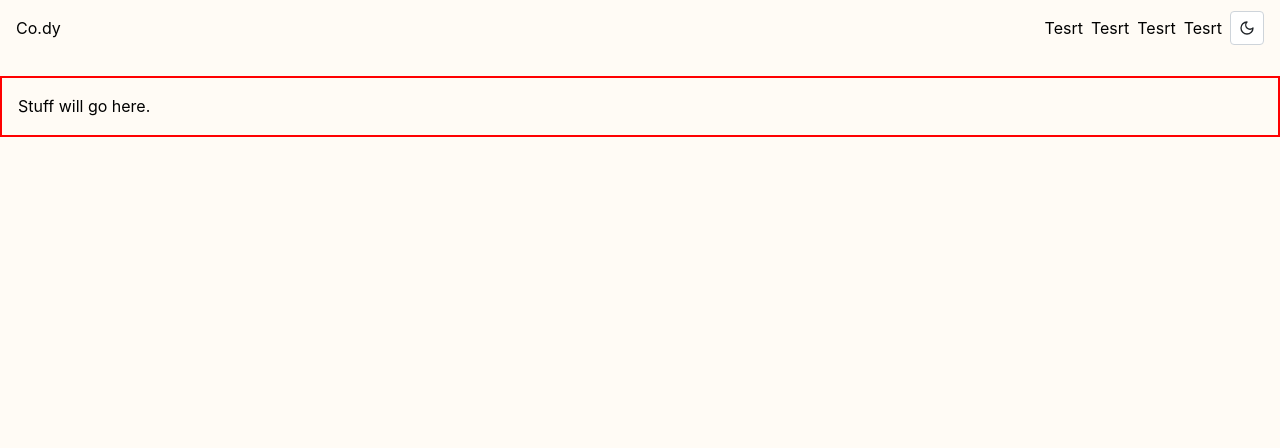
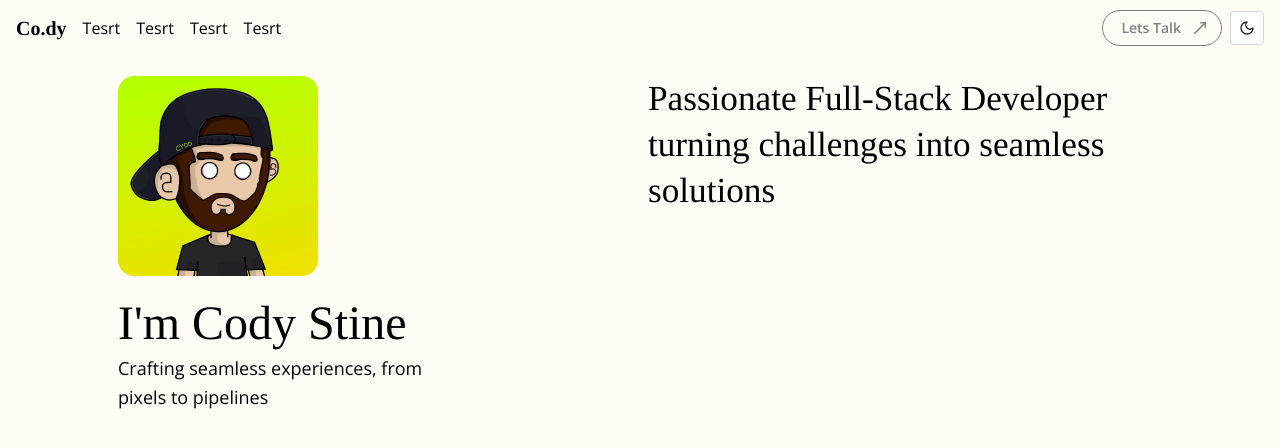
Before and after one commit to CydoEntis/co.dy, a React (Vite) app: page / in a window 1280 px wide. Shown: the top 448 px of the page. Built offline with nearby package versions, Linux system fonts and the light colour scheme.

Commit message:
Roughed out the main content of the app

```diff
--- a/src/App.tsx
+++ b/src/App.tsx
@@ -1,9 +1,24 @@
+import { Image, Box, SimpleGrid, Title, Text } from "@mantine/core";
 import Layout from "./components/layout/Layout";
-
+import Me from "@/assets/me.png";
 function App() {
   return (
     <Layout>
-      <p>Stuff will go here.</p>
+      <SimpleGrid cols={2} px={32}>
+        <Box w={320}>
+          <Image src={Me} w={200} radius="lg" />
+          <Title size="3rem" fw={400} mt={16}>
+            I'm Cody Stine
+          </Title>
+          <Text size="lg">
+            Crafting seamless experiences, from pixels to pipelines
+          </Text>
+        </Box>
+        <Box>
+          <Box w={460}><Title fw="400" size="2.2rem">Passionate Full-Stack Developer turning challenges into seamless solutions</Title>
+          </Box>
+        </Box>
+      </SimpleGrid>
     </Layout>
   );
 }
--- a/src/components/layout/Layout.tsx
+++ b/src/components/layout/Layout.tsx
@@ -25,9 +25,7 @@ function Layout({ children }: LayoutProps) {
       </AppShell.Navbar>
 
       <AppShell.Main px={0} bg={"primary"}>
-        <Container size="xl" style={{ border: "2px solid red" }}>
-          {children}
-        </Container>
+        <Container size="lg">{children}</Container>
       </AppShell.Main>
     </AppShell>
   );
--- a/src/components/navigation/header/HeaderNav.tsx
+++ b/src/components/navigation/header/HeaderNav.tsx
@@ -1,5 +1,6 @@
 import ThemeToggle from "@/components/theme/ThemeToggle";
-import { Burger, Container, Group, Text } from "@mantine/core";
+import { Burger, Button, Container, Group, Title } from "@mantine/core";
+import { MoveUpRight } from "lucide-react";
 
 type HeaderNavProps = {
   onToggle: () => void;
@@ -11,13 +12,16 @@ function HeaderNav({ onToggle, opened }: HeaderNavProps) {
     <Container size="xl">
       <Burger opened={opened} onClick={onToggle} hiddenFrom="xs" size="sm" />
       <Group justify="space-between" style={{ flex: 1 }}>
-        <Text>Co.dy</Text>
-
-        <Group ml="xl" gap={8} visibleFrom="xs">
+        <Group>
+          <Title size="xl">Co.dy</Title>
           <p>Tesrt</p>
           <p>Tesrt</p>
           <p>Tesrt</p>
           <p>Tesrt</p>
+        </Group>
+
+        <Group ml="xl" gap={8} visibleFrom="xs">
+          <Button rightSection={<MoveUpRight size={18} />} variant="outline" radius="xl" color="grey">Lets Talk</Button>
           <ThemeToggle />
         </Group>
       </Group>
--- a/src/components/theme/ThemeToggle.tsx
+++ b/src/components/theme/ThemeToggle.tsx
@@ -12,6 +12,7 @@ function ThemeToggle() {
 			variant="default"
 			size="lg"
 			aria-label="Toggle color scheme"
+			bg="secondary"
 		>
 			{isLightMode ? <Moon size={16} /> : <Sun size={16} />}
 		</ActionIcon>
--- a/src/components/theme/theme.config.ts
+++ b/src/components/theme/theme.config.ts
@@ -18,7 +18,10 @@ const theme = createTheme({
       light: "lightSecondary",
     }),
   },
-	// fontFamily: "Happy Monkey, sans-serif",
+  fontFamily: "Open Sans, sans-serif",
+  headings: {
+    fontFamily: "Tinos, sans-serif",
+  },
 });
 
 export default theme;
--- a/src/index.css
+++ b/src/index.css
@@ -0,0 +1 @@
+@import url("https://fonts.googleapis.com/css2?family=Open+Sans:ital,wght@0,300..800;1,300..800&family=Tinos:ital,wght@0,400;0,700;1,400;1,700&display=swap");
```
Also changed, not shown: src/assets/me.png (added). Lines whose indentation alone changed are shown as unchanged.
